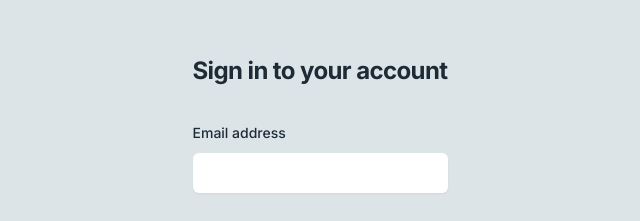
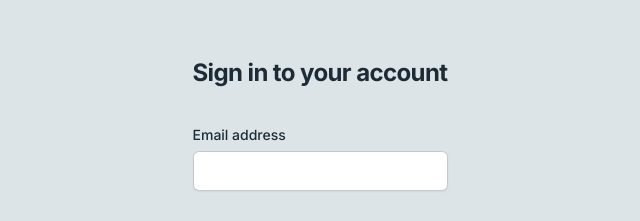
Before and after one commit to jean1591/boilerplate, a Next.js app: page /login in a window 1280 px wide. Shown: the part 241-462 px from the top of the page, without its empty margins (320-960 px from the left). Built offline with nearby package versions, Linux system fonts and the light colour scheme.

Commit message:
feat: improve login page design

```diff
--- a/src/app/(public)/login/page.tsx
+++ b/src/app/(public)/login/page.tsx
@@ -32,7 +32,7 @@ export default function LoginPage() {
           >
             Email address
           </label>
-          <div className="mt-2">
+          <div className="mt-1">
             <input
               id="email"
               name="email"
@@ -40,7 +40,7 @@ export default function LoginPage() {
               required
               onChange={(e) => setEmail(e.target.value)}
               autoComplete="email"
-              className="pl-2 block w-full text-primary-content rounded-md py-2 shadow-sm sm:text-sm sm:leading-6"
+              className="pl-2 block w-full text-primary-content rounded-md py-2 shadow-sm sm:text-sm sm:leading-6 ring-1 ring-inset ring-primary-content/25"
             />
           </div>
         </div>
```
